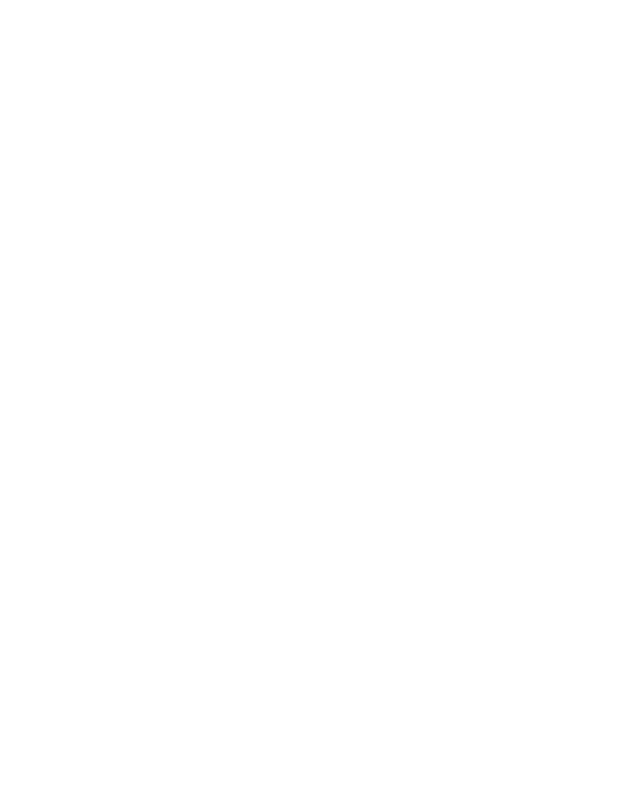
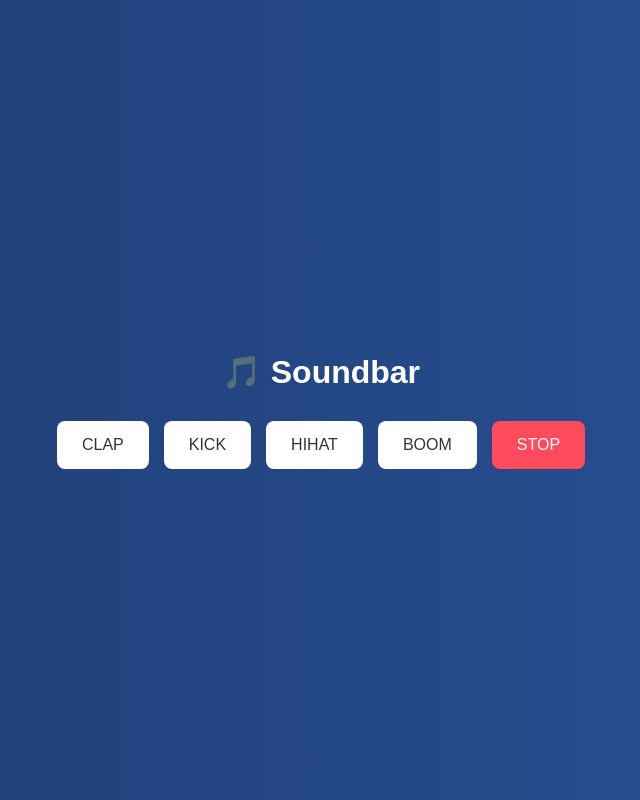
Before and after one commit to acciojob/Soundbar-Rohitmishra123, a website: page main.html in a window 1280 px wide. Shown: the whole page, without its empty margins (319-959 px from the left). Drawn offline with Linux system fonts and the light colour scheme.

Commit message:
created a submission

```diff
--- a/main.html
+++ b/main.html
@@ -3,11 +3,15 @@
 <html>
 
 <head>
+	<title>Soundbar App</title>
 	<link rel="stylesheet" href="styles.css">
 </head>
 
 <body>
-	<!-- the entire body must be written by student -->
+    <h1>🎵 Soundbar</h1>
+
+    <div id="buttons"></div>
+
     <script type="text/javascript" src="./script.js">
 </script>
 
--- a/script.js
+++ b/script.js
@@ -1 +1,41 @@
 //your JS code here. If required.
+const sounds = ["clap", "kick", "hihat", "boom"];
+
+const buttonsContainer = document.getElementById("buttons");
+
+let currentAudio = null;
+
+// Create buttons dynamically
+sounds.forEach(sound => {
+    const button = document.createElement("button");
+    button.innerText = sound.toUpperCase();
+    button.classList.add("btn");
+
+    button.addEventListener("click", () => {
+
+        if (currentAudio) {
+            currentAudio.pause();
+            currentAudio.currentTime = 0;
+        }
+
+        const audio = new Audio(`sounds/${sound}.mp3`);
+        currentAudio = audio;
+        audio.play();
+    });
+
+    buttonsContainer.appendChild(button);
+});
+
+// Stop Button
+const stopButton = document.createElement("button");
+stopButton.innerText = "STOP";
+stopButton.classList.add("stop");
+
+stopButton.addEventListener("click", () => {
+    if (currentAudio) {
+        currentAudio.pause();
+        currentAudio.currentTime = 0;
+    }
+});
+
+buttonsContainer.appendChild(stopButton);
--- a/styles.css
+++ b/styles.css
@@ -1 +1,51 @@
 /*  your css code here. If applicable */
+body {
+    margin: 0;
+    padding: 0;
+    font-family: Arial, sans-serif;
+    background: linear-gradient(to right, #1e3c72, #2a5298);
+    display: flex;
+    flex-direction: column;
+    align-items: center;
+    justify-content: center;
+    height: 100vh;
+}
+
+h1 {
+    color: white;
+    margin-bottom: 30px;
+}
+
+#buttons {
+    display: flex;
+    gap: 15px;
+    flex-wrap: wrap;
+}
+
+.btn, .stop {
+    padding: 15px 25px;
+    font-size: 16px;
+    border: none;
+    border-radius: 8px;
+    cursor: pointer;
+    transition: 0.3s ease;
+}
+
+.btn {
+    background-color: #ffffff;
+    color: #333;
+}
+
+.btn:hover {
+    background-color: #ddd;
+    transform: scale(1.1);
+}
+
+.stop {
+    background-color: #ff4b5c;
+    color: white;
+}
+
+.stop:hover {
+    background-color: #ff1e3c;
+}
```
